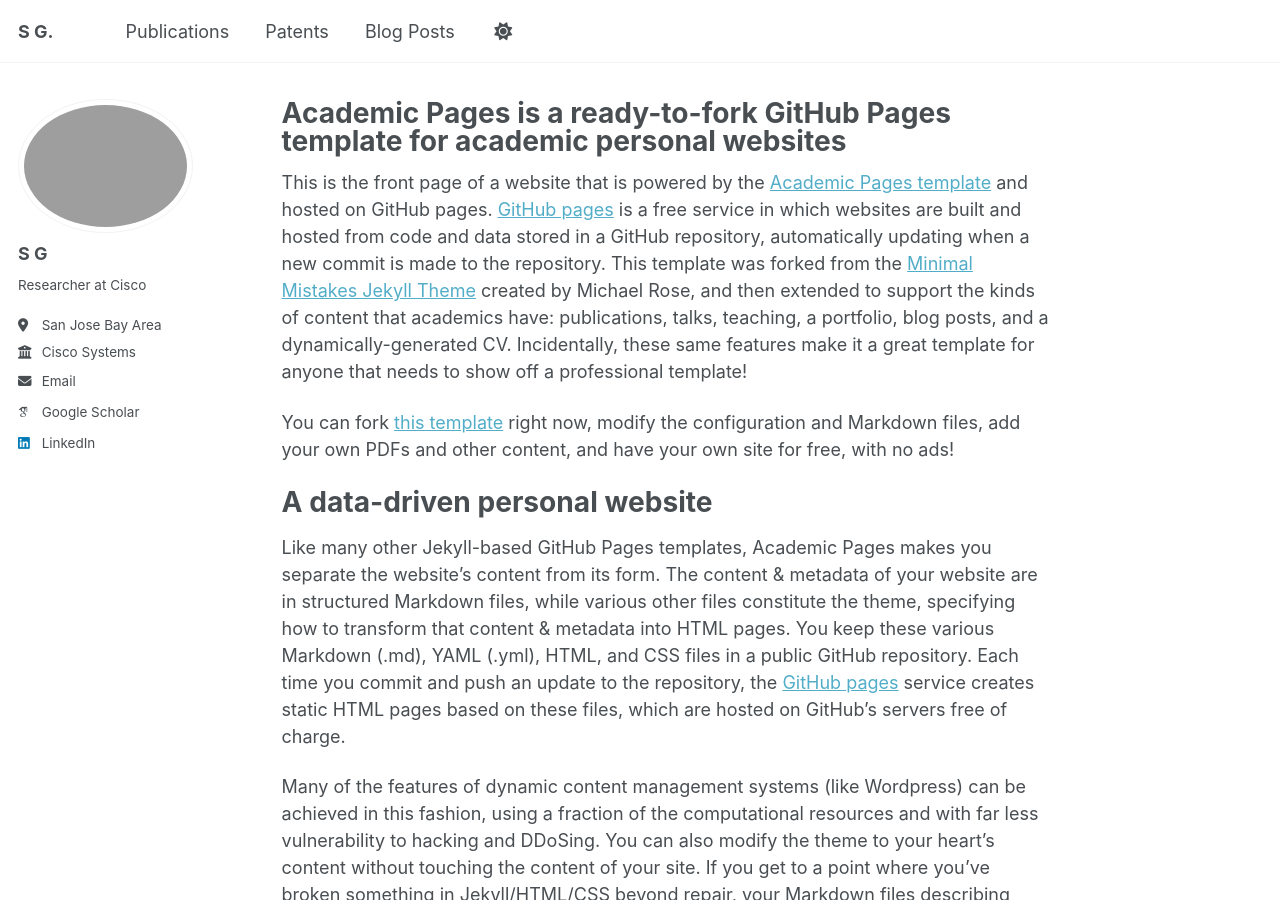
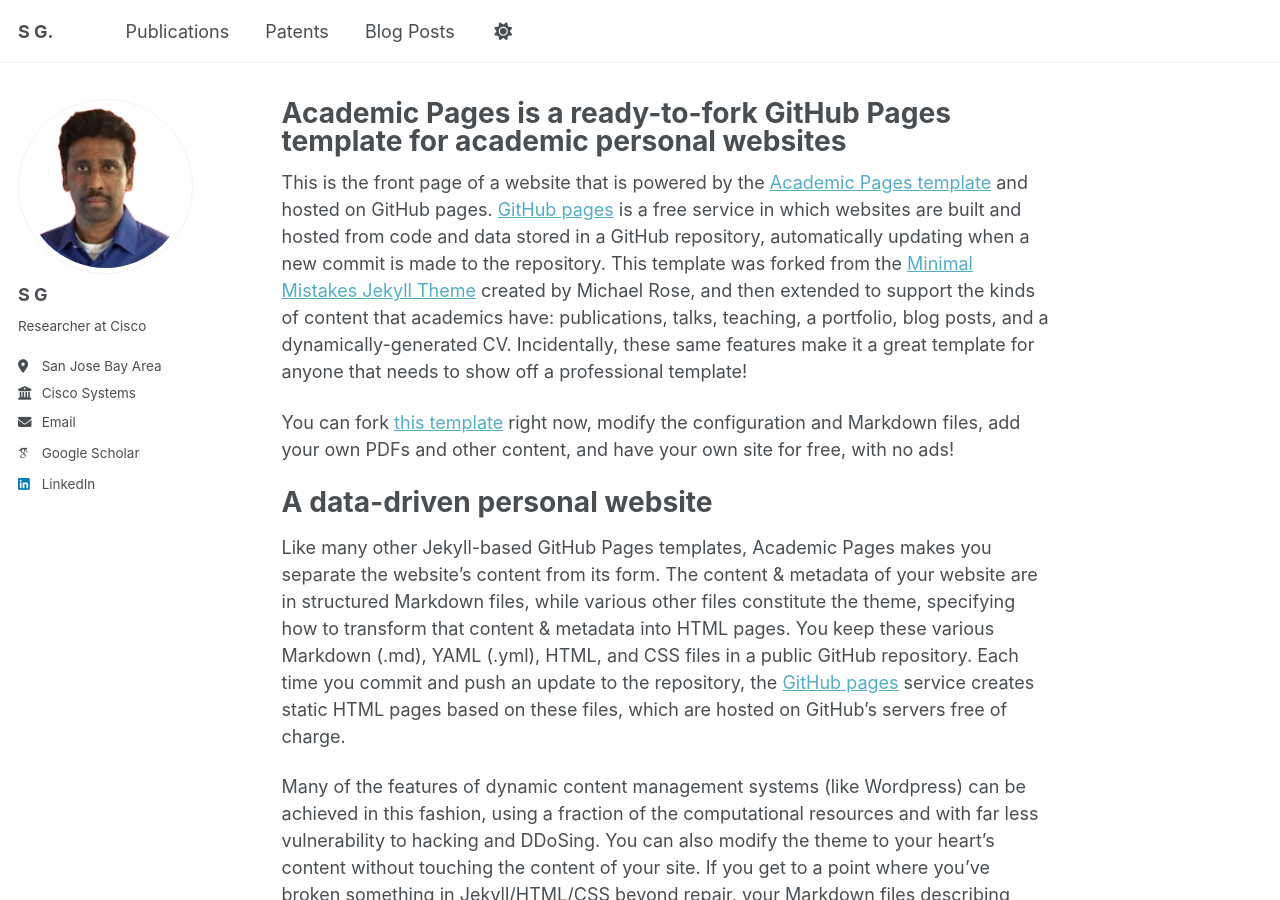
Before and after one commit to srigundavelli/srigundavelli.github.io, a Jekyll site: the page built from _pages/about.md, in a window 1280 px wide and 900 px high. Built offline with Jekyll 4.4.1, drawn with Linux system fonts in a browser that asks for light colours; some web fonts are replaced; a script that is not in the unit is left out.

Commit message:
Update _config.yml

```diff
--- a/_config.yml
+++ b/_config.yml
@@ -24,7 +24,7 @@ repository               : "academicpages/srigundavelli.github.io"
 author:
   # Biographic information
 #  avatar           : "profile.png"
-  avatar           : "Sri-Profile.png"
+  avatar           : "Sri-Photo.png"
   name             : "S G"
   pronouns         : # example: "she/her"
   bio              : "Researcher at Cisco"
```
